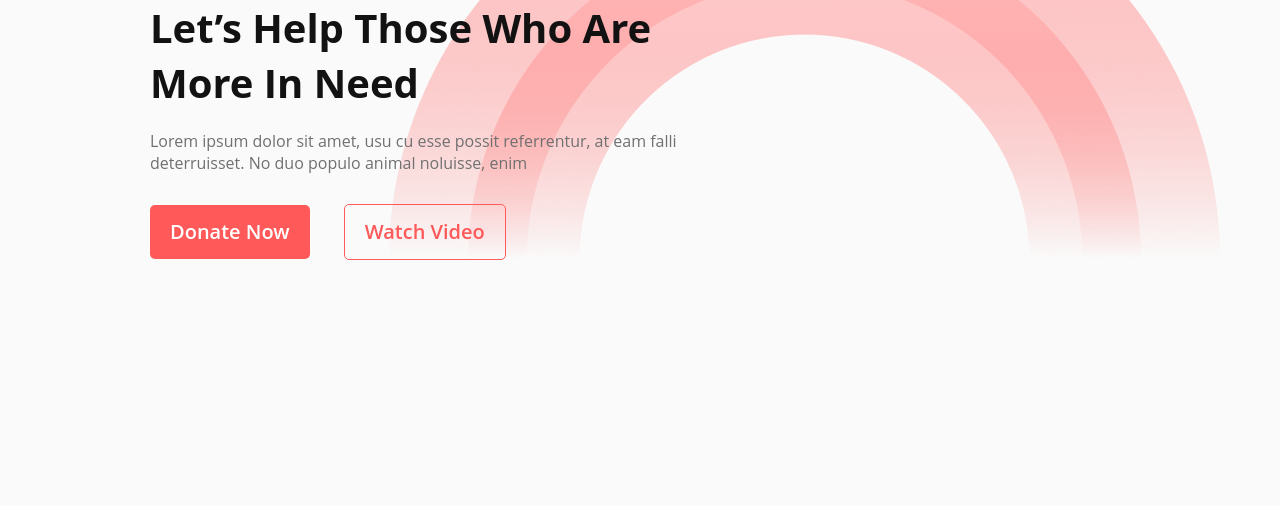
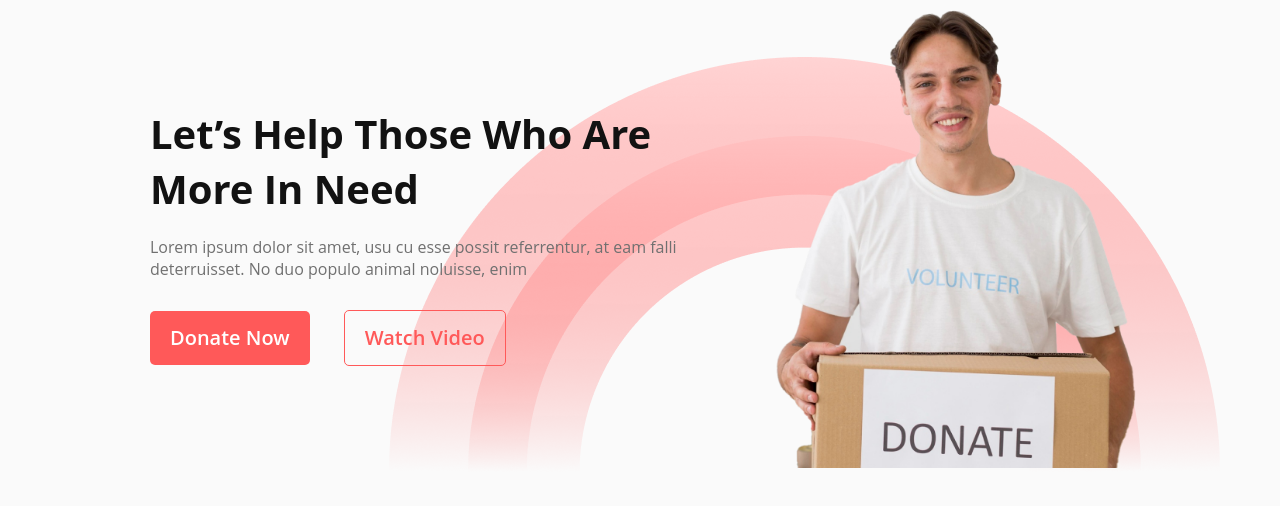
Before and after one commit to Wixden/Donate-Now, a plain HTML site: page index.html in a window 1280 px wide. Drawn offline with Linux system fonts and the light colour scheme.

Commit message:
Updated the png names

```diff
--- a/index.html
+++ b/index.html
@@ -20,7 +20,7 @@
           <button class="watch-button" type="button">Watch Video</button>
         </div>
         <div class="banner-image">
-          <img src="/images/banner/donate 1.png" alt="" />
+          <img src="/images/banner/donate-1.png" alt="" />
         </div>
       </div>
     </header>
```
